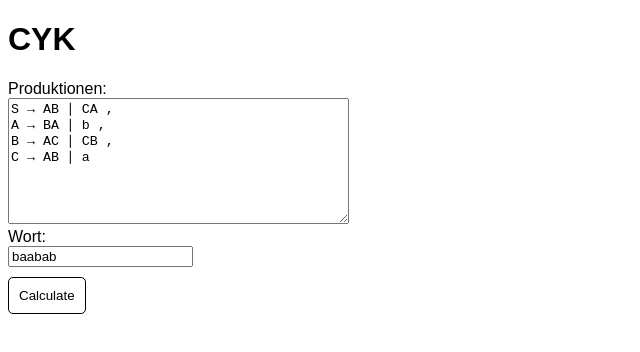
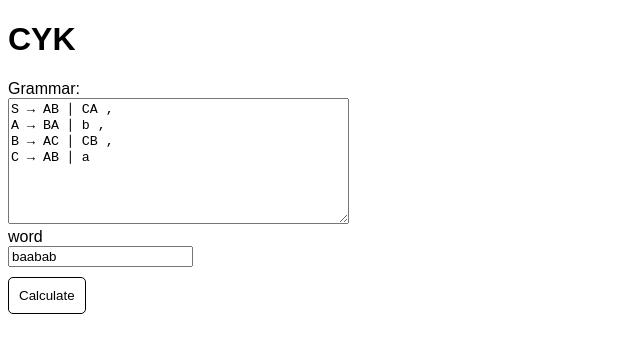
Before and after one commit to gsabarinath02/CYK, a plain HTML site: page index.html in a window 1280 px wide. Shown: the full height of the page, 0-640 px from the left. Drawn offline with Linux system fonts and the light colour scheme.

Commit message:
some miner changes in index.html

```diff
--- a/index.html
+++ b/index.html
@@ -15,7 +15,7 @@
         <main>
             <h1>CYK</h1>
             <form>
-              <label for="productions_input">Produktionen:<br></label>
+              <label for="productions_input">Grammar:<br></label>
               <textarea id="productions_input" rows="8" cols="40">
 S → AB ∣ CA ,
 A → BA ∣ b ,
@@ -23,7 +23,7 @@ B → AC ∣ CB ,
 C → AB ∣ a
               </textarea>
               <br>
-              <label for="word_input">Wort:<br></label>
+              <label for="word_input">word<br></label>
               <input type="text" id="word_input" value="baabab">
               <br>
               <button type="button" onclick="render_cyk()">Calculate</button>
```
